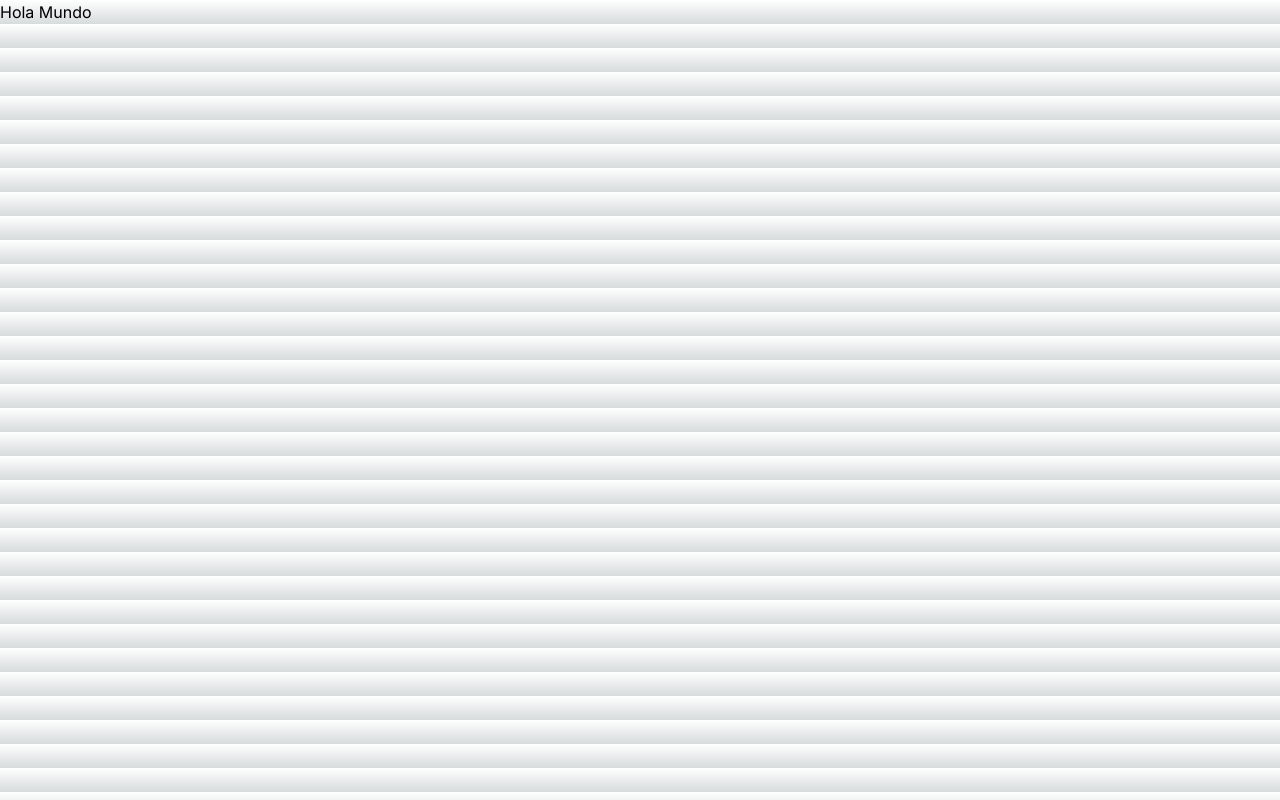
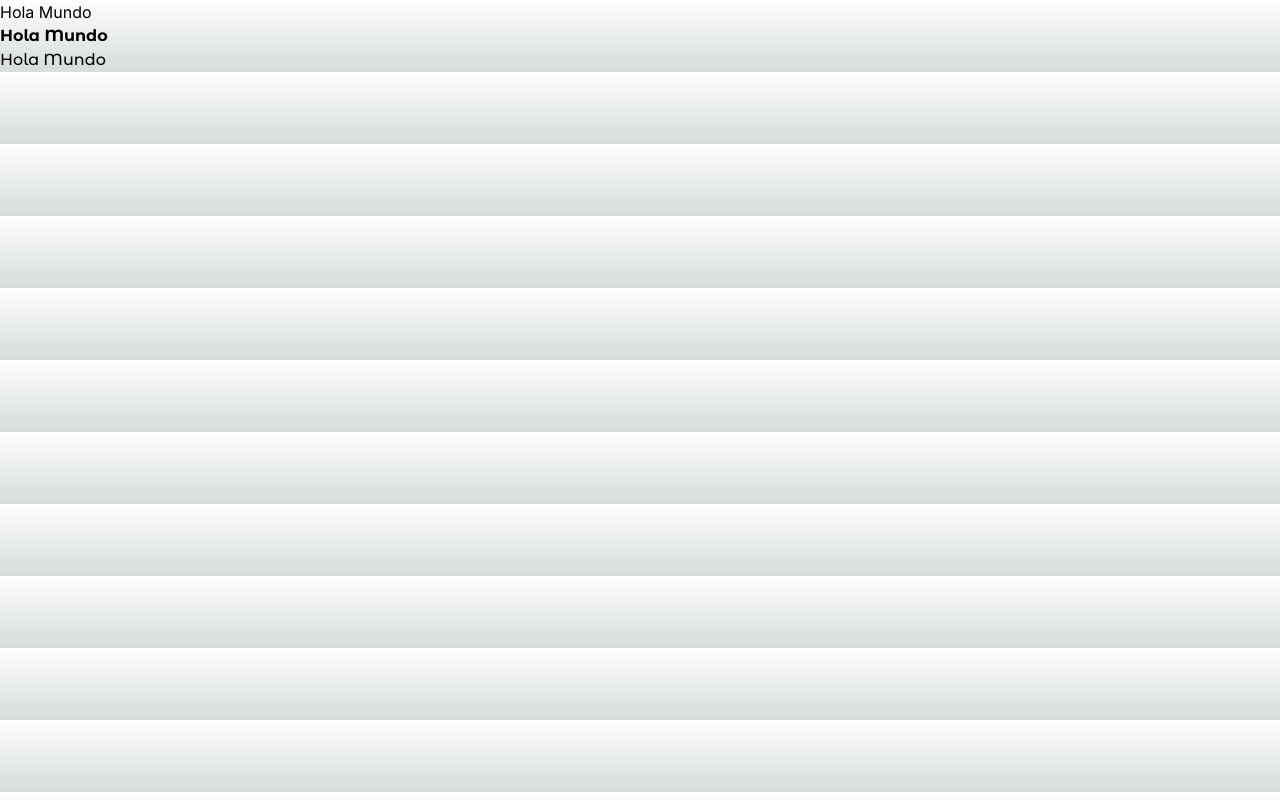
Before and after one commit to Newflaree/next-app_teslo-shop, a Next.js app: page / in a window 1280 px wide. Built offline with nearby package versions, Linux system fonts and the light colour scheme.

Commit message:
NextJS Fonts

```diff
--- a/src/app/layout.tsx
+++ b/src/app/layout.tsx
@@ -1,8 +1,8 @@
 import type { Metadata } from "next";
-import { Inter } from "next/font/google";
+import { inter } from '@/config';
+
 import "./globals.css";
 
-const inter = Inter({ subsets: ["latin"] });
 
 export const metadata: Metadata = {
   title: "Create Next App",
--- a/src/app/page.tsx
+++ b/src/app/page.tsx
@@ -1,9 +1,12 @@
+import { titleFont } from '@/config';
 import Image from "next/image";
 
 export default function Home() {
   return (
     <main className="">
       <h1>Hola Mundo</h1>
+      <h1 className={ `${ titleFont.className } font-bold` }>Hola Mundo</h1>
+      <h1 className={ `${ titleFont.className }` }>Hola Mundo</h1>
     </main>
   );
 }
--- /dev/null
+++ b/src/config/Fonts.ts
@@ -0,0 +1,8 @@
+import { Inter, Montserrat_Alternates } from "next/font/google";
+
+export const inter = Inter({ subsets: ["latin"] });
+
+export const titleFont = Montserrat_Alternates({
+  subsets: ["latin"],
+  weight: [ '500', '700' ]
+});
--- /dev/null
+++ b/src/config/index.ts
@@ -0,0 +1 @@
+export * from './Fonts';
```
